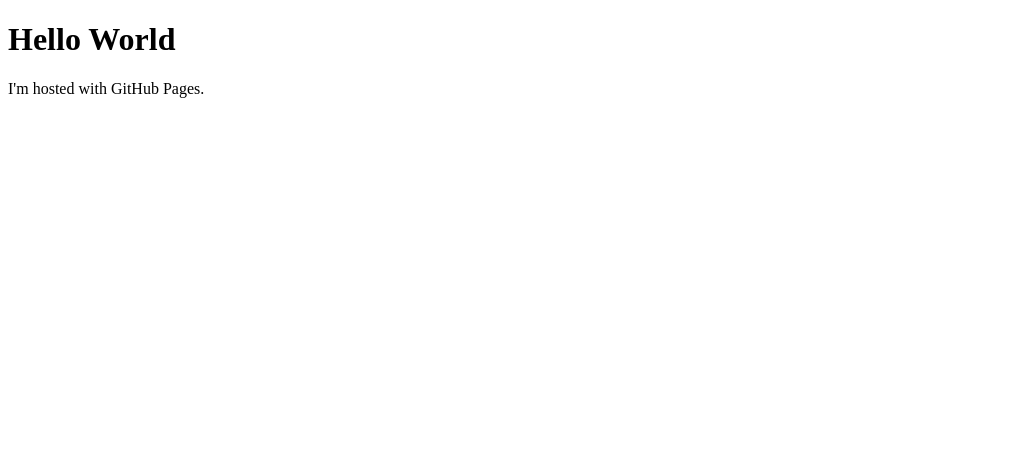
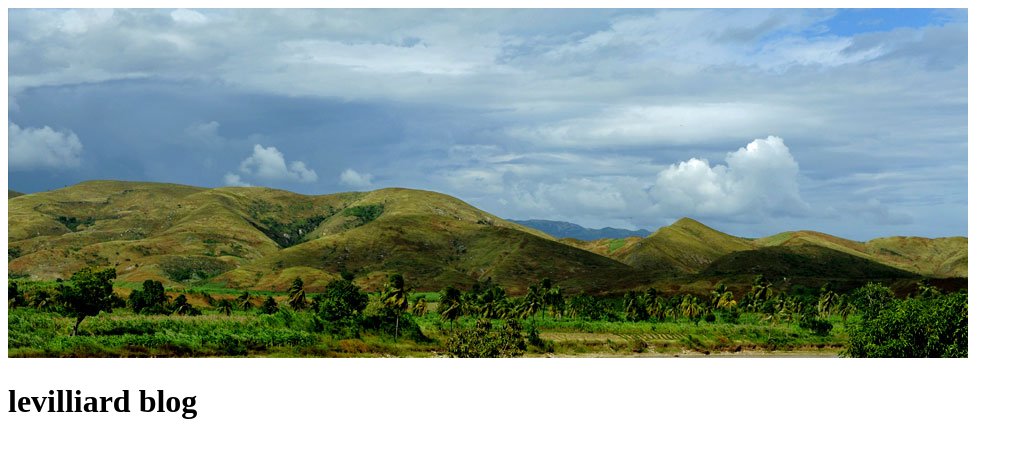
Before and after one commit to levilliard/levilliard.github.io, a plain HTML site: page index.html in a window 1280 px wide. Shown: the whole page, without its empty margins (0-1023 px from the left). Drawn offline with Linux system fonts and the light colour scheme.

Commit message:
My first webpage

```diff
--- a/index.html
+++ b/index.html
@@ -1,7 +1,9 @@
 <!DOCTYPE html>
 <html>
 <body>
-<h1>Hello World</h1>
-<p>I'm hosted with GitHub Pages.</p>
+<div>
+  <img src="header.jpg" />
+</div>
+<h1>levilliard blog</h1>
 </body>
 </html>
```
Also changed, not shown: header.jpg (added).
